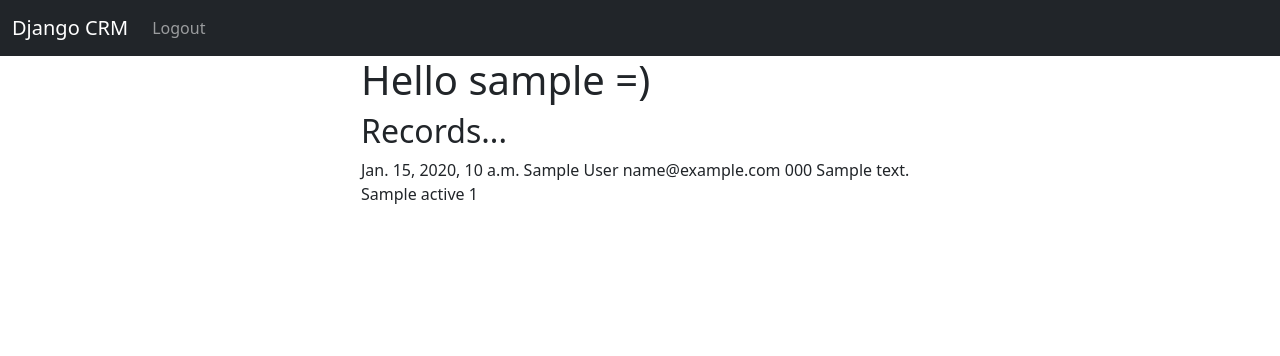
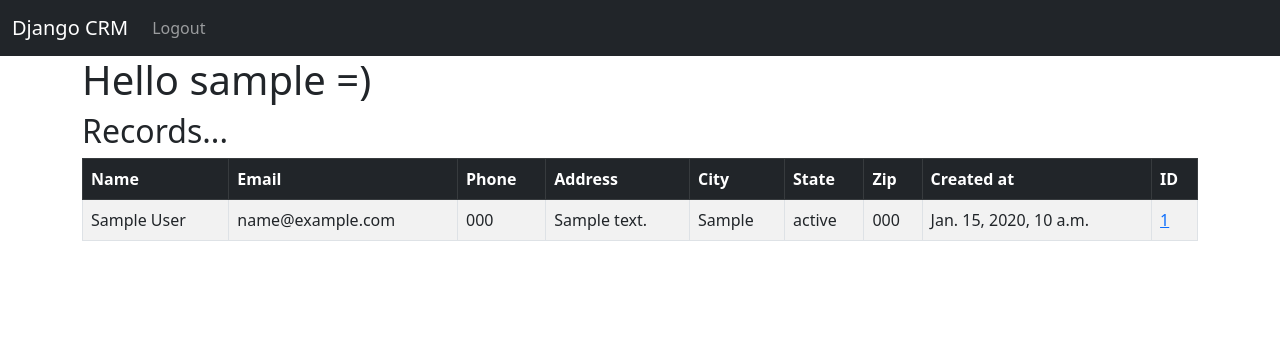
Before and after one commit to xdpiqbx/python-django-crm-app, a Django app: page / in a window 1280 px wide. Shown: the top 356 px of the page. Run offline with Django 4.2, Linux system fonts and the light colour scheme; a user stored in the database is signed in; tables that the repository leaves empty hold one stand-in row (values such as "Sample post").

Commit message:
in process

```diff
--- a/crm_app/website/templates/home.html
+++ b/crm_app/website/templates/home.html
@@ -1,24 +1,41 @@
 {% extends 'base.html' %}
 
 {% block content %}
-<div class="col-md-6 offset-md-3">
+<!--<div class="col-md-6 offset-md-3">-->
     {% if user.is_authenticated %}
         <h1>Hello {{user}} =)</h1>
         <h2>Records...</h2>
         {% if records %}
-            {% for record in records %}
-                {{ record.created_at }}
-                {{ record.first_name }}
-                {{ record.last_name }}
-                {{ record.email }}
-                {{ record.phone }}
-                {{ record.address }}
-                {{ record.city }}
-                {{ record.state }}
-                {{ record.zip }}
-                {{ record.id }}
-                <br>
-            {% endfor %}
+            <table class="table table-striped table-hover table-bordered">
+              <thead class="table-dark">
+                <tr>
+                  <th scope="col">Name</th>
+                  <th scope="col">Email</th>
+                  <th scope="col">Phone</th>
+                  <th scope="col">Address</th>
+                  <th scope="col">City</th>
+                  <th scope="col">State</th>
+                  <th scope="col">Zip</th>
+                  <th scope="col">Created at</th>
+                  <th scope="col">ID</th>
+                </tr>
+              </thead>
+              <tbody>
+                {% for record in records %}
+                <tr>
+                    <td>{{ record.first_name }} {{ record.last_name }}</td>
+                    <td>{{ record.email }}</td>
+                    <td>{{ record.phone }}</td>
+                    <td>{{ record.address }}</td>
+                    <td>{{ record.city }}</td>
+                    <td>{{ record.state }}</td>
+                    <td>{{ record.zipcode }}</td>
+                    <td>{{ record.created_at }}</td>
+                    <td><a href="{% url 'record' record.id %}">{{ record.id }}</a></td>
+                </tr>
+                {% endfor %}
+              </tbody>
+            </table>
         {% endif %}
     {% else %}
         <br>
@@ -35,5 +52,5 @@
           <button type="submit" class="btn btn-secondary">Login</button>
         </form>
     {% endif %}
-</div>
+<!--</div>-->
 {% endblock %}
--- a/crm_app/website/urls.py
+++ b/crm_app/website/urls.py
@@ -6,4 +6,6 @@ urlpatterns = [
     # path('login/', views.login_user, name="login"),
     path('logout/', views.logout_user, name="logout"),
     path('register/', views.register_user, name="register"),
+    path('record/<int:pk>', views.customer_record, name="record"),
+    path('delete_record/<int:pk>', views.delete_record, name="delete_record"),
 ]
--- a/crm_app/website/views.py
+++ b/crm_app/website/views.py
@@ -47,3 +47,21 @@ def register_user(request: WSGIRequest):
         form = SignUpForm()
         return render(request, 'register.html', {'form': form})
     return render(request, 'register.html', {'form': form})
+
+def customer_record(request: WSGIRequest, pk: int):
+    if request.user.is_authenticated:
+        customer_record = Record.objects.get(id=pk)
+        return render(request, 'record.html', {'record': customer_record})
+    else:
+        messages.success(request, "You must been login to view this page")
+        return redirect('home')
+
+def delete_record(request: WSGIRequest, pk: int):
+    if request.user.is_authenticated:
+        del_record = Record.objects.get(id=pk)
+        del_record.delete()
+        messages.success(request, "Record deleted Successfully")
+        return redirect('home')
+    else:
+        messages.success(request, "You must been login to to do that")
+        return redirect('home')
```
Also changed, not shown: crm_app/website/templates/record.html (added, +25 -0 lines), README.md.
